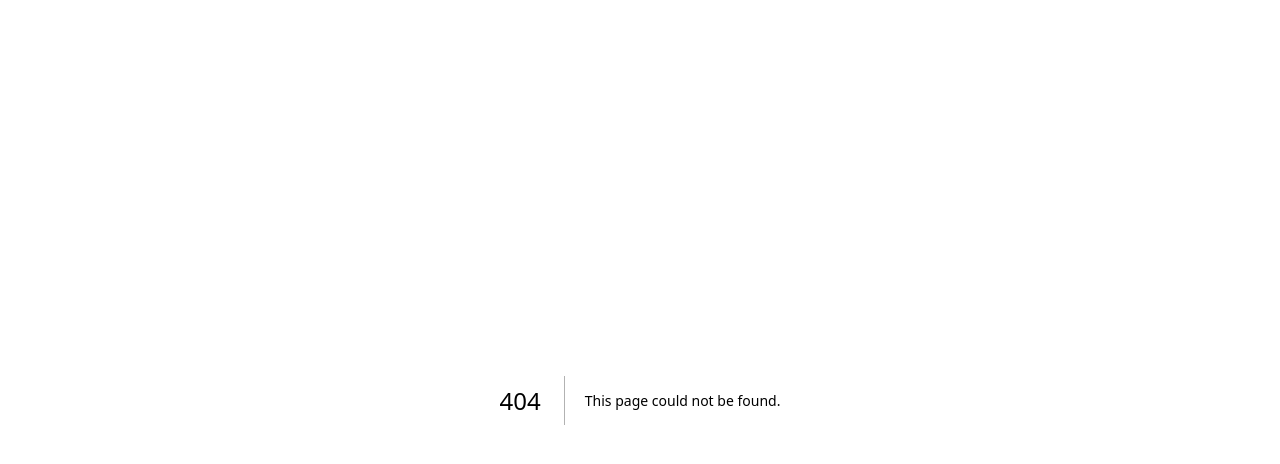
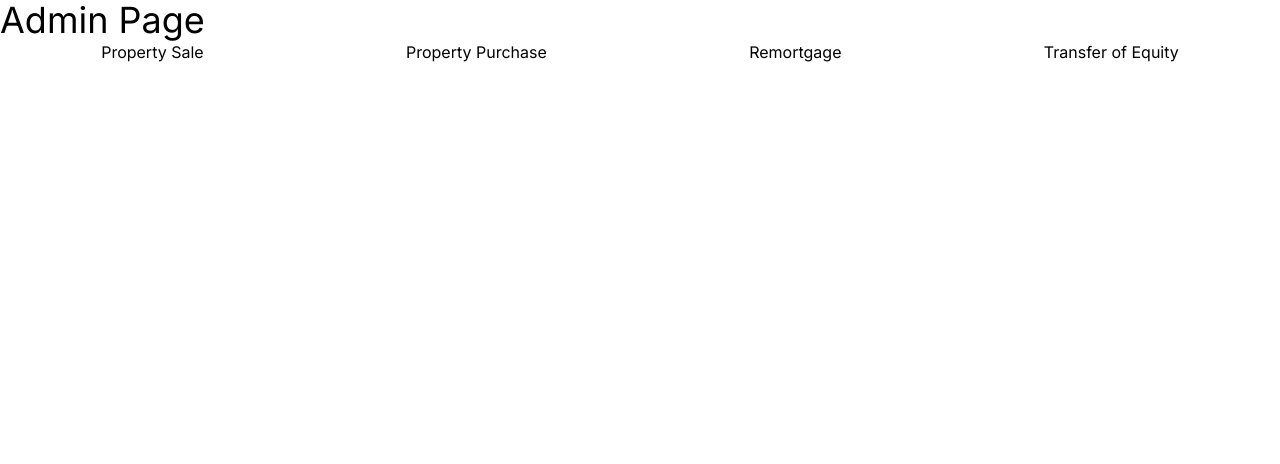
Before and after one commit to front-end786/property, a Next.js app: page /admin in a window 1280 px wide. Before the commit this address had no page. Shown: the top 464 px of the page. Built offline with nearby package versions, Linux system fonts and the light colour scheme.

Commit message:
Add Pages

```diff
--- /dev/null
+++ b/src/app/admin/page.tsx
@@ -0,0 +1,27 @@
+"use client"
+import Purchase from '@/components/admin/Purchase';
+import Remortgage from '@/components/admin/Remortgage';
+import Sale from '@/components/admin/Sale'
+import Transfer_Equity from '@/components/admin/Transfer_Equity';
+import React, {useState} from 'react'
+
+function AdminPage() {
+    const [name, setName] = useState(<></>);
+  return (
+    <div>
+        <h1 className="text-4xl">Admin Page</h1>
+<div>
+    <div className="flex flex-row  justify-around ">
+    <button onClick={()=> setName(<Sale/>)}>Property Sale</button>
+        <button onClick={()=> setName(<Purchase/>)}>Property Purchase</button>
+        <button onClick={()=> setName(<Remortgage/>)}>Remortgage</button>
+        <button onClick={()=> setName(<Transfer_Equity/>)}>Transfer of Equity</button>
+    </div>
+</div>
+
+        {name}
+    </div>
+  )
+}
+
+export default AdminPage
--- /dev/null
+++ b/src/app/client/page.tsx
@@ -0,0 +1,9 @@
+import React from 'react'
+
+function ClientPage() {
+  return (
+    <div className="text-4xl">Client Page</div>
+  )
+}
+
+export default ClientPage
--- a/src/app/page.tsx
+++ b/src/app/page.tsx
@@ -1,9 +1,15 @@
 import Image from "next/image";
+import Link from "next/link";
 
 export default function Home() {
   return (
-    <main className="flex min-h-screen flex-col items-center justify-between p-24">
-      <h1 className="text-4xl">Start </h1>
+    <main className="flex min-h-screen flex-col items-center justify-around p-24">
+      <h1 className="text-4xl  cursor-pointer rounded-2xl bg-black px-8 py-6 hover:bg-gradient-to-r hover:from-cyan-500 hover:to-blue-500 text-white">
+        <Link href="/admin"> Admin Page</Link>{" "}
+      </h1>
+      <h1 className="text-4xl cursor-pointer rounded-2xl bg-black px-8 py-6 hover:bg-gradient-to-l hover:from-red-500 hover:to-orange-500 text-white">
+        <Link href="/client"> Client Page</Link>{" "}
+      </h1>
     </main>
   );
 }
--- /dev/null
+++ b/src/components/admin/Purchase.tsx
@@ -0,0 +1,9 @@
+import React from 'react'
+
+function Purchase() {
+  return (
+    <div>Purchase</div>
+  )
+}
+
+export default Purchase
--- /dev/null
+++ b/src/components/admin/Remortgage.tsx
@@ -0,0 +1,9 @@
+import React from 'react'
+
+function Remortgage() {
+  return (
+    <div>Remortgage</div>
+  )
+}
+
+export default Remortgage
--- /dev/null
+++ b/src/components/admin/Sale.tsx
@@ -0,0 +1,20 @@
+import React from "react";
+
+function Sale() {
+  return (
+    <div>
+      <h1 className="text-2xl">Sale</h1>
+      <table>
+        <tr>
+          <th>Property Value</th>
+        </tr>
+        <tr>
+          <td>from</td>
+          <td>to</td>
+        </tr>
+      </table>
+    </div>
+  );
+}
+
+export default Sale;
--- /dev/null
+++ b/src/components/admin/Transfer_Equity.tsx
@@ -0,0 +1,9 @@
+import React from 'react'
+
+function Transfer_Equity() {
+  return (
+    <div>Transfer of Equity</div>
+  )
+}
+
+export default Transfer_Equity
--- /dev/null
+++ b/src/components/client/Sale.tsx
@@ -0,0 +1,9 @@
+import React from 'react'
+
+function Sale() {
+  return (
+    <div>Sale</div>
+  )
+}
+
+export default Sale
```
